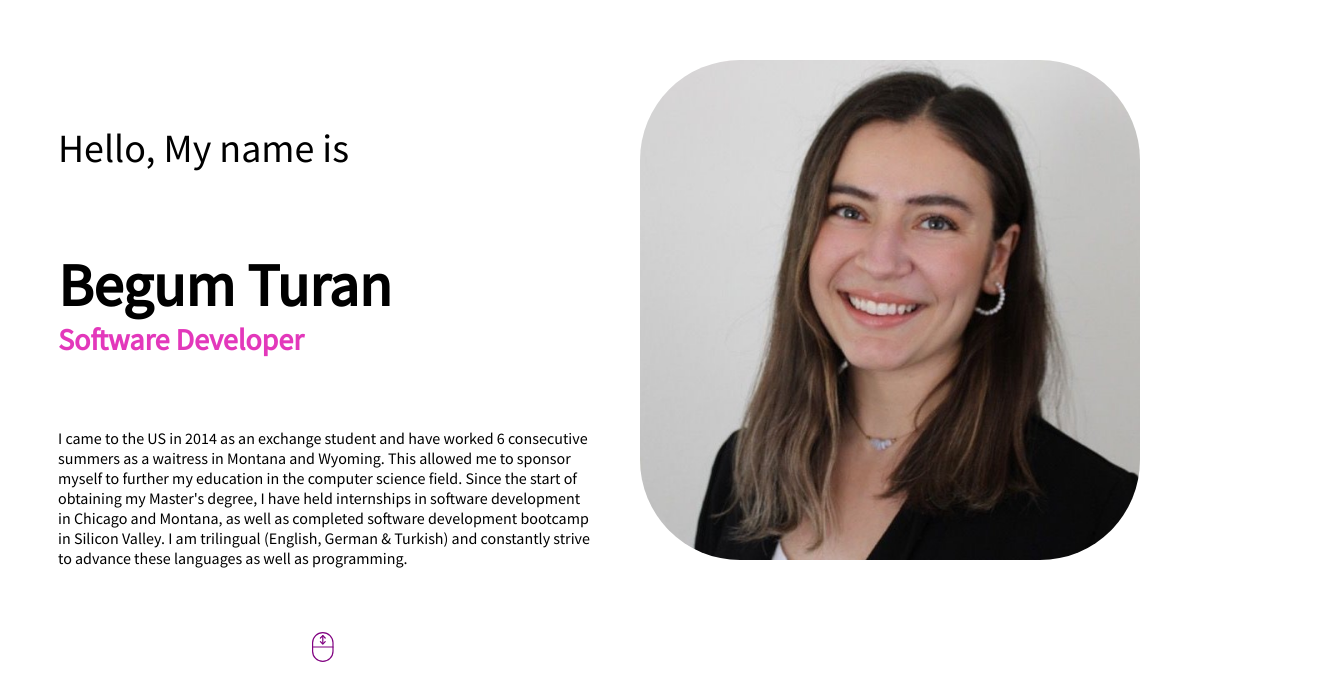
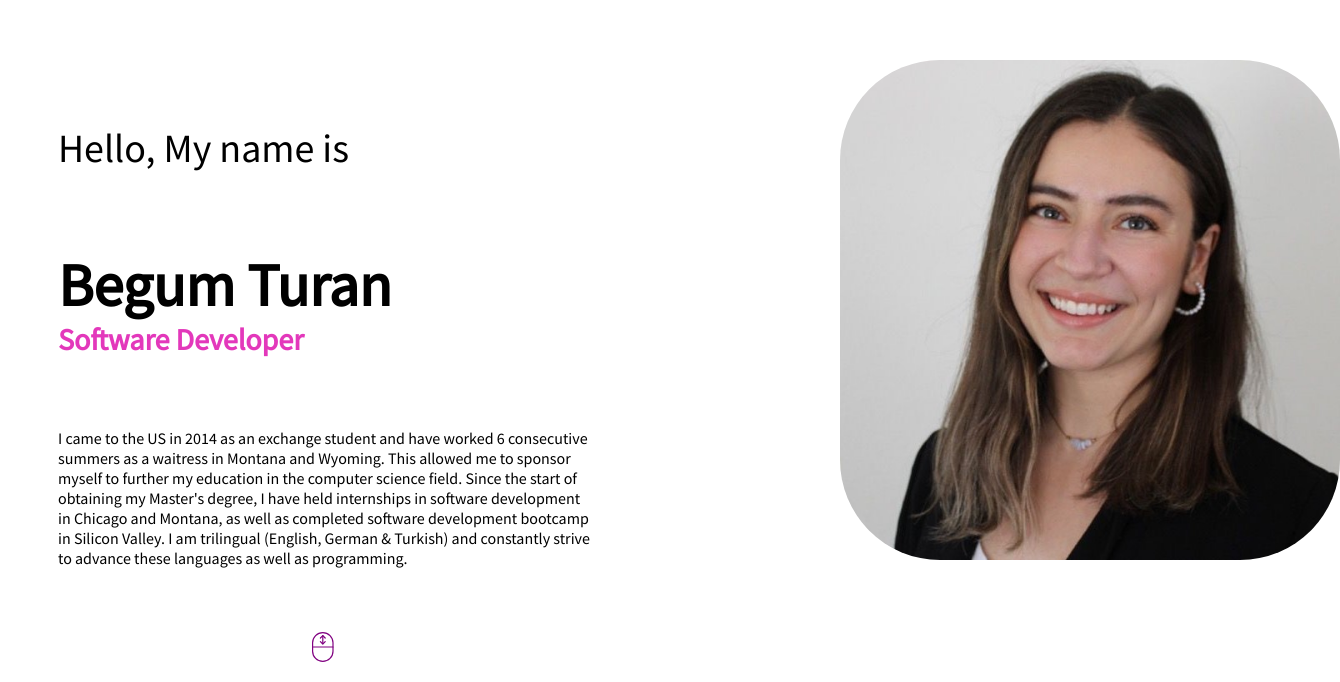
Before and after one commit to bturan27/begum-turan-portfolio, a React (Create React App) app: page / in a window 1280 px wide. Shown: the part 118-800 px from the top of the page, 1340 px wide, since content can reach past the window. Built offline with nearby package versions, Linux system fonts and the light colour scheme.

Commit message:
add to portfolio

```diff
--- a/src/components/intro/intro.css
+++ b/src/components/intro/intro.css
@@ -12,6 +12,8 @@
 .i-right{
     flex:1;
     position: relative;
+    align-items: center;
+    justify-content: center;
 }
 
 .i-left-wrapper{
@@ -63,6 +65,8 @@
     margin: 50px, 30px;
     border-radius: 100px;
     margin-top: 170px;
+    margin-left: 200px;
+    align-items: center;
 }
 .i-bg {
     /* clip-path: polygon(50% 0%, 90% 20%, 100% 60%, 75% 100%, 25% 100%, 0% 60%, 10% 20%);
```
